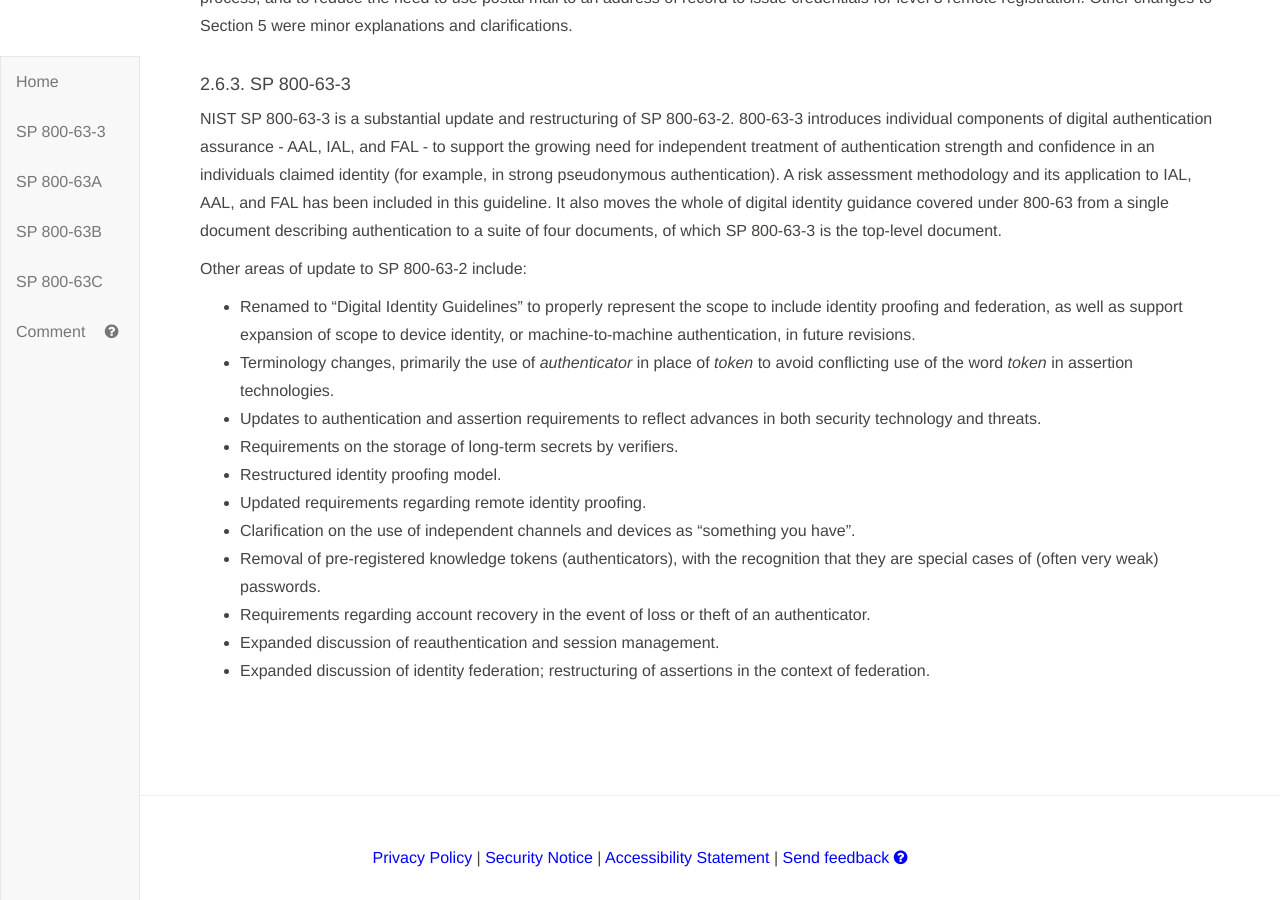
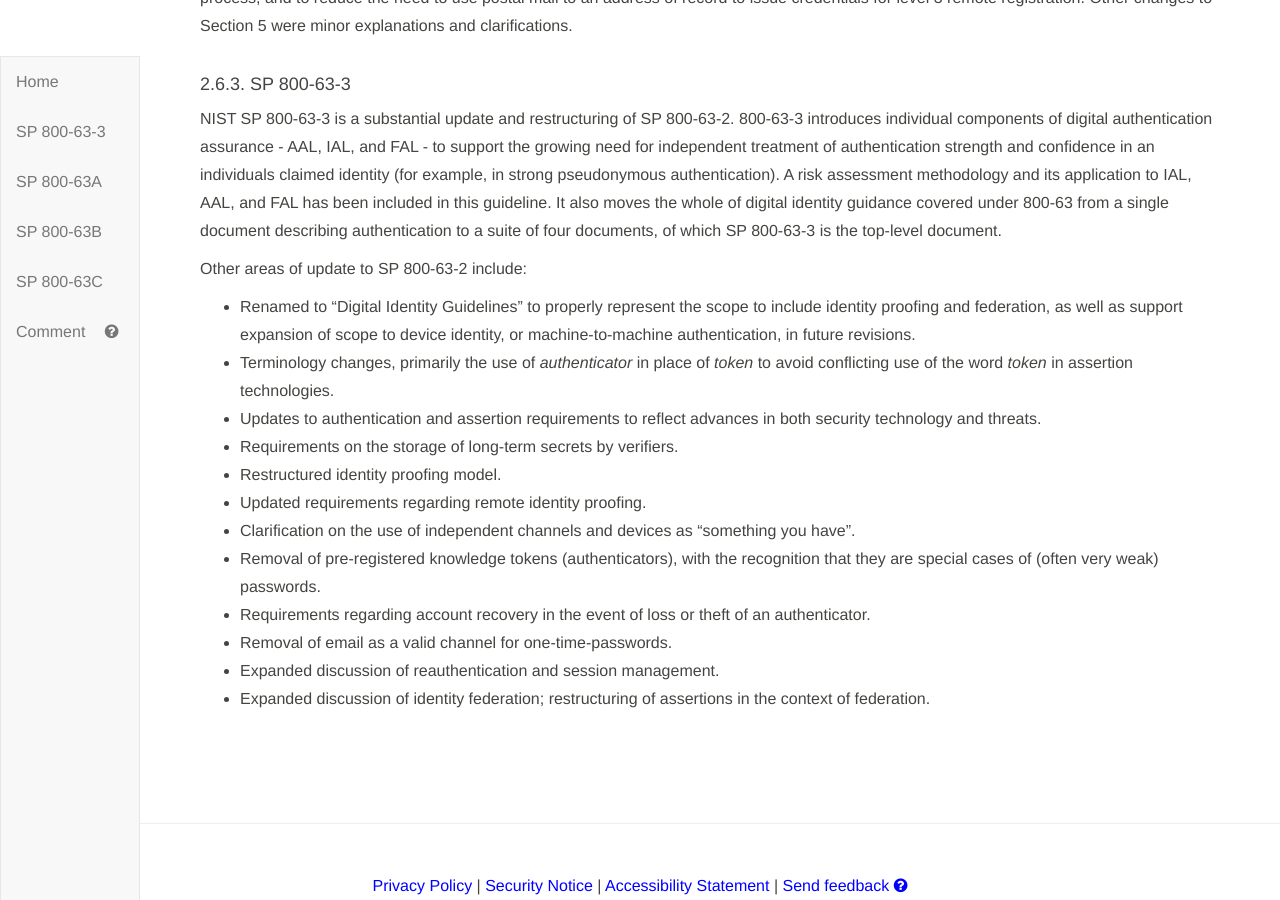
Before and after one commit to usnistgov/800-63-3, a Jekyll site: the page built from sp800-63-3/sec1_2_introduction.md, in a window 1280 px wide and 900 px high, scrolled down 5139 px. Built offline with Jekyll 4.4.1, drawn with Linux system fonts in a browser that asks for light colours; our own code applies the rules of GitHub Pages for plain Markdown files; before the commit the page ends 6011 px from its top, so only the background shows below that.

Commit message:
Closes #1759

```diff
--- a/sp800-63-3/sec1_2_introduction.md
+++ b/sp800-63-3/sec1_2_introduction.md
@@ -210,5 +210,6 @@
 -	Clarification on the use of independent channels and devices as "something you have".
 -	Removal of pre-registered knowledge tokens (authenticators), with the recognition that they are special cases of (often very weak) passwords.
 -	Requirements regarding account recovery in the event of loss or theft of an authenticator.
+-	Removal of email as a valid channel for one-time-passwords.
 -   Expanded discussion of reauthentication and session management.
 -   Expanded discussion of identity federation; restructuring of assertions in the context of federation.
```
